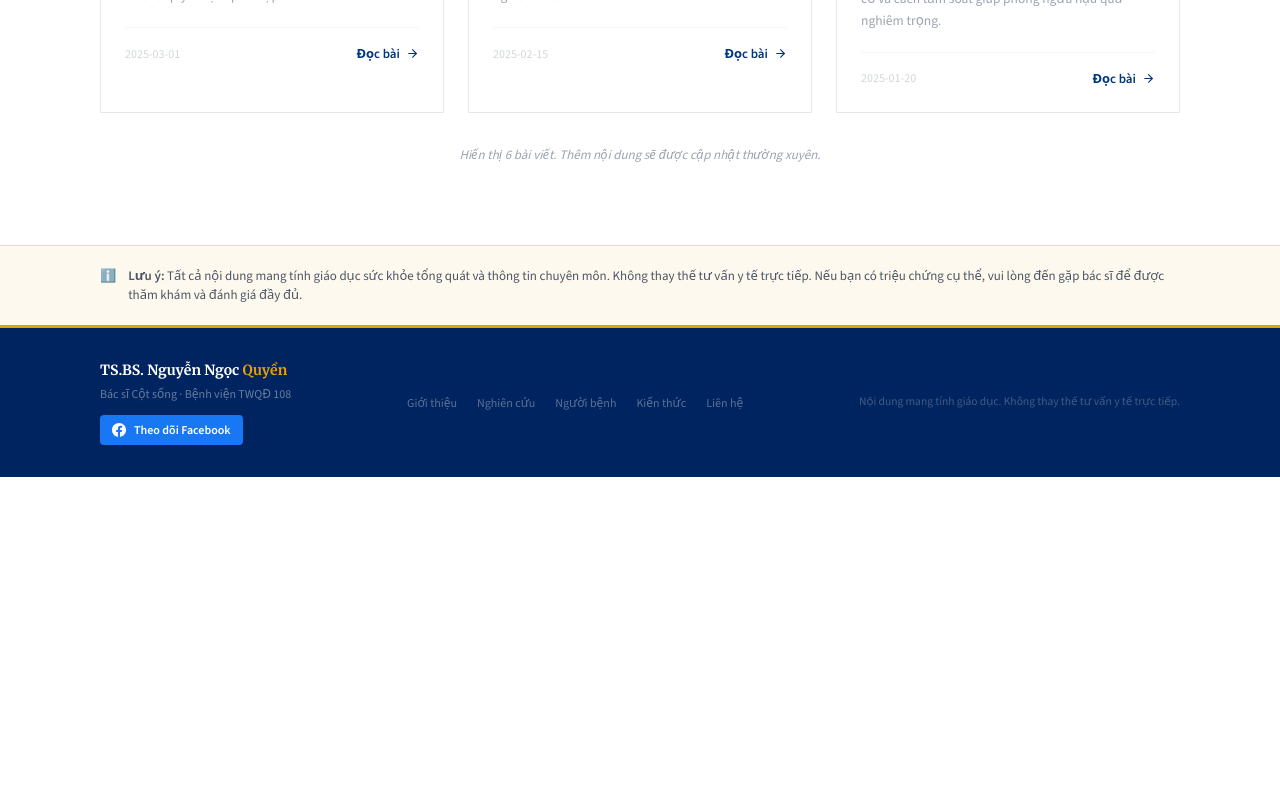
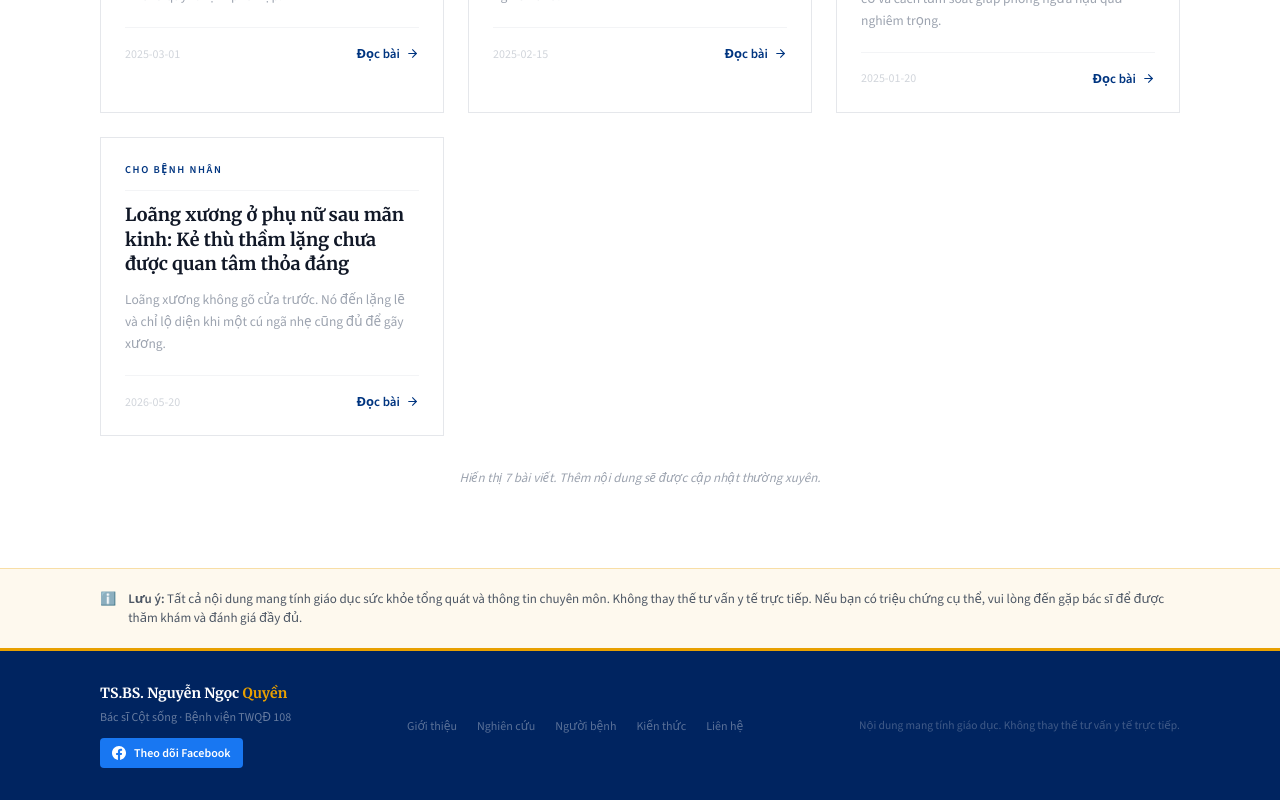
Before and after one commit to Tsquyencotsong-source/bs-quyen-website, a Next.js app: page /blog in a window 1280 px wide. Shown: the part 1027-1827 px from the top of the page. Before the commit the page ends 1504 px from the top, so only its background shows below. Built offline with nearby package versions, Linux system fonts and the light colour scheme.

Commit message:
them bai loang xuong phu nu sau man kinh

```diff
--- a/src/data/content.ts
+++ b/src/data/content.ts
@@ -174,6 +174,14 @@ export const POSTS: Post[] = [
     category: "Giáo dục sức khỏe",
     date: "2025-01-20",
   },
+  {
+    slug: "loang-xuong-phu-nu-sau-man-kinh",
+    title: "Loãng xương ở phụ nữ sau mãn kinh: Kẻ thù thầm lặng chưa được quan tâm thỏa đáng",
+    excerpt: "Loãng xương không gõ cửa trước. Nó đến lặng lẽ và chỉ lộ diện khi một cú ngã nhẹ cũng đủ để gãy xương.",
+    audience: "Cho bệnh nhân",
+    category: "Giáo dục sức khỏe",
+    date: "2026-05-20",
+  },
 ];
 
 // ─── HỌC VIÊN ĐANG HƯỚNG DẪN ────────────────────────────────────
```
